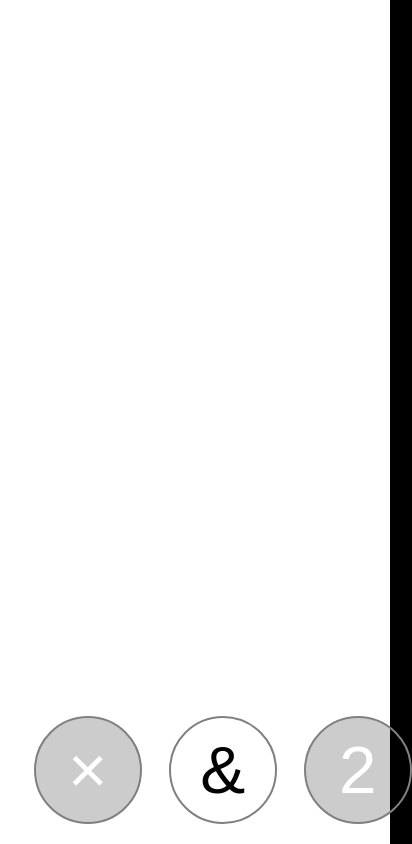
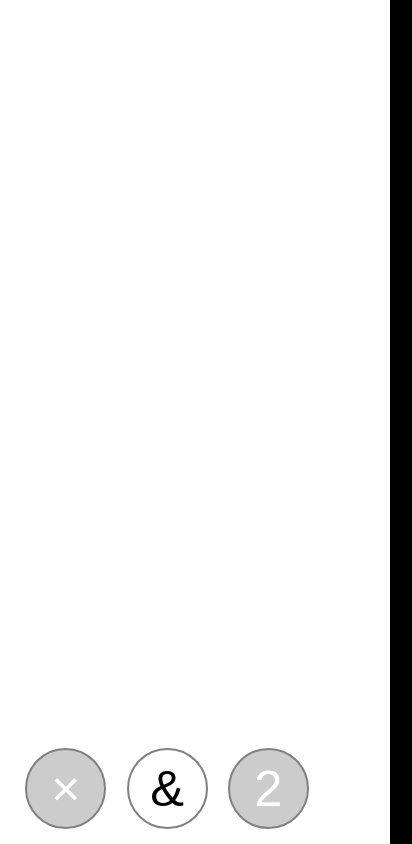
Before and after one commit to sksthrs/NowDraw, a website: page index.html in a window 390 px wide. Shown: the whole page, 412 px wide, since content can reach past the window. Drawn offline with Linux system fonts and the light colour scheme.

Commit message:
fixed : phone operations

```diff
--- a/main.css
+++ b/main.css
@@ -33,7 +33,7 @@ button {
 .floating {
   position: absolute;
   bottom: 0.3em;
-  font-size: 8dvh;
+  font-size: 6dvh;
   display: flex;
   justify-content: center;
   align-items: center;
@@ -69,4 +69,5 @@ button {
   position: absolute;
   width: 100dvw;
   height: 100dvh;
+  touch-action: none;
 }
```
